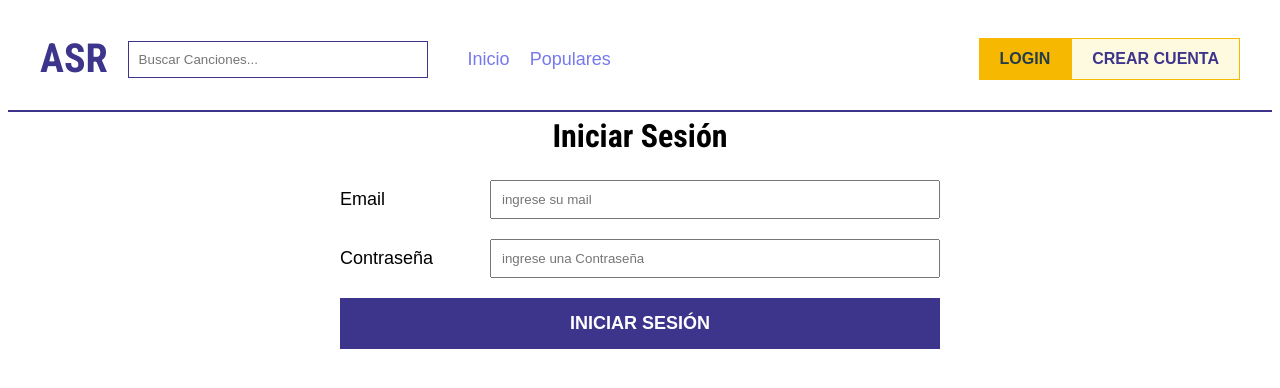
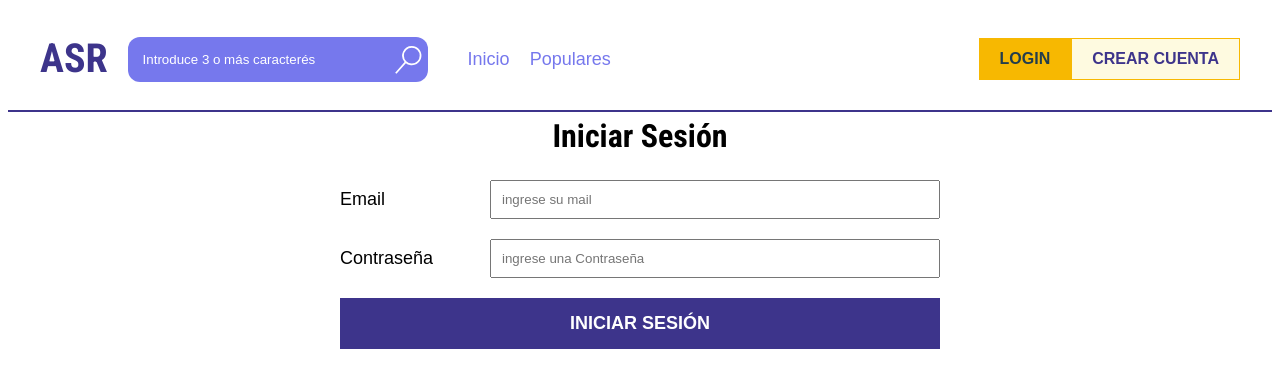
Before and after one commit to lazaronazareno/animesong-rater, a Next.js app: page /login in a window 1280 px wide. Shown: the top 388 px of the page. Built offline with nearby package versions, Linux system fonts and the light colour scheme; no server answers; a web font is replaced by a local one.

Commit message:
search component and styles

```diff
--- a/components/ui/Search.js
+++ b/components/ui/Search.js
@@ -1,26 +1,30 @@
-import React from 'react'
+import React, { useState } from 'react'
 import styled from '@emotion/styled'
 import { css } from '@emotion/react'
+import Router from 'next/router'
+import { VscSearch } from 'react-icons/vsc'
 
 const InputText = styled.input`
-  border: 1px solid var(--violet);
-  padding: 1rem;
+  background-color: var(--light-violet);
+  border: none;
+  border-radius: 12px;
+  padding: 1.5rem;
   min-width: 300px;
+
+  ::placeholder {
+    color: var(--white);
+  }
 `
 
 const InputSubmit = styled.button`
   height: 3rem;
   width: 3rem;
   display: block;
-  background-size: 3rem;
-  background-image: url('/static/images/search.png');
-  background-repeat: no-repeat;
   position: absolute;
   right: 1rem;
-  top: 0.5rem;
-  background-color: var(--white);
+  top: .8rem;
+  background-color: var(--light-violet);
   border: none;
-  text-indent: -9999px;
 
   &:hover {
     cursor: pointer;
@@ -28,17 +32,39 @@ const InputSubmit = styled.button`
 `
 
 const Search = () => {
+  const [search, setSearch] = useState('')
+
+  const handleSubmit = (e) => {
+    e.preventDefault()
+
+    if (search.trim() === '') return
+
+    if (search.trim().length < 3) {
+      console.log('Introduce 3 o mas caracteres')
+    }
+
+    Router.push({
+      pathname: '/search',
+      query: { q: search }
+    })
+
+    console.log('searching', search)
+  }
+
   return (
-    <form css={css`
+    <form
+      css={css`
         position: relative;
       `}
+      onSubmit={handleSubmit}
     >
       <InputText
         type='text'
-        placeholder='Buscar Canciones...'
+        placeholder='Introduce 3 o más caracterés'
+        onChange={e => setSearch(e.target.value)}
       />
 
-      <InputSubmit type='submit'>Buscar</InputSubmit>
+      <InputSubmit type='submit'><VscSearch color='white' size={28} /></InputSubmit>
     </form>
   )
 }
```
Also changed, not shown: pages/search.js (+42 -4 lines), pages/songs/[id].js (+36 -2 lines).
